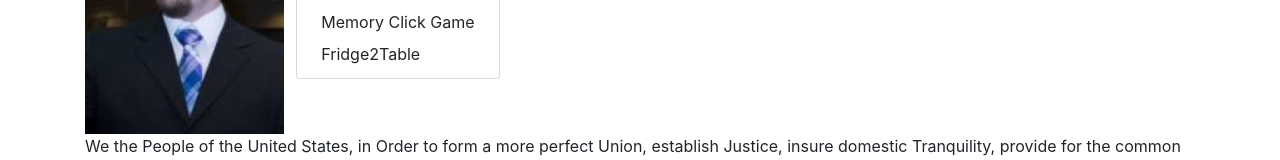
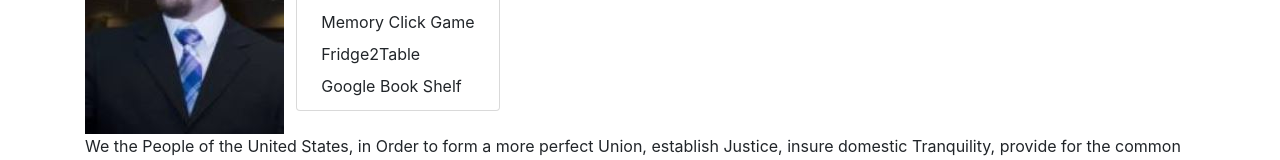
Before and after one commit to DMBarnett/Updated_Portfolio, a plain HTML site: page index.html in a window 1280 px wide. Both pictures are taken after a click on the link "Portfolio links". Shown: the part 245-405 px from the top of the page. Drawn offline with nearby package versions, Linux system fonts and the light colour scheme.

Commit message:
New homework added

```diff
--- a/index.html
+++ b/index.html
@@ -39,7 +39,9 @@
                 <a class="dropdown-item" target="_blank" href="https://still-river-12712.herokuapp.com/">Burger Bar</a>
                 <a class="dropdown-item" target="_blank" href="https://aqueous-savannah-77755.herokuapp.com/">Memory Click Game</a>
                 <a class="dropdown-item" target="_blank" href="https://radiant-fortress-59044.herokuapp.com/index.html">Fridge2Table</a>
-			</div>
+                <a class="dropdown-item" target="_blank" href="https://salty-forest-82379.herokuapp.com/">Google Book Shelf</a>
+
+            </div>
 		  </li>
 		</ul>
 	  </div>
```
Also changed, not shown: contact.html (+1 -0 lines).
